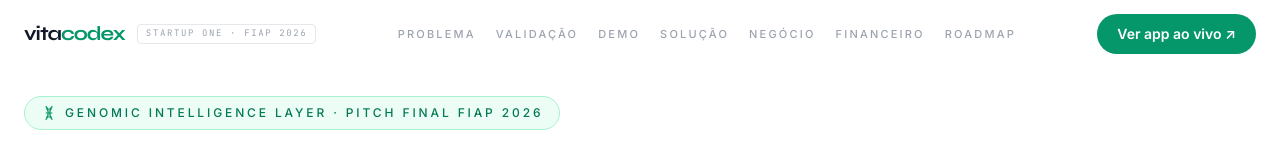
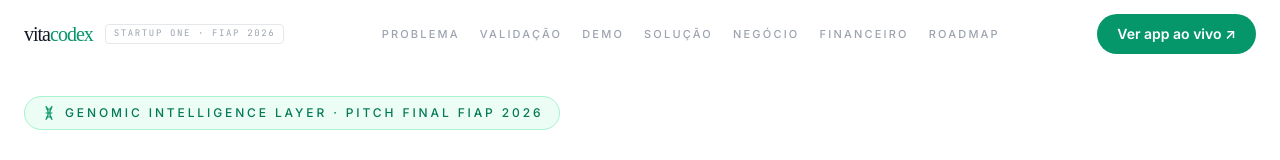
Before and after one commit to tigressdev/pitchdeck_v1, a React (Vite) app: page / in a window 1280 px wide. Shown: the top 160 px of the page. Built offline with nearby package versions, Linux system fonts and the light colour scheme.

Commit message:
Change font from 'Syne' to 'Codec' in Nav component

```diff
--- a/src/components/Nav.tsx
+++ b/src/components/Nav.tsx
@@ -34,7 +34,7 @@ export function Nav() {
       <div className="mx-auto flex max-w-7xl items-center justify-between gap-6">
         {/* Brand */}
         <div className="flex items-center gap-3">
-          <div className="font-['Syne'] text-xl font-bold tracking-[-0.05em] text-gray-900 select-none">
+          <div className="font-['Codec'] text-xl font tracking-[-0.05em] text-gray-900 select-none">
             vita<span className="text-emerald-600">codex</span>
           </div>
           <span className="hidden sm:inline font-mono text-[9px] uppercase tracking-[0.18em] text-gray-400 border border-gray-200 rounded px-2 py-0.5">
```
